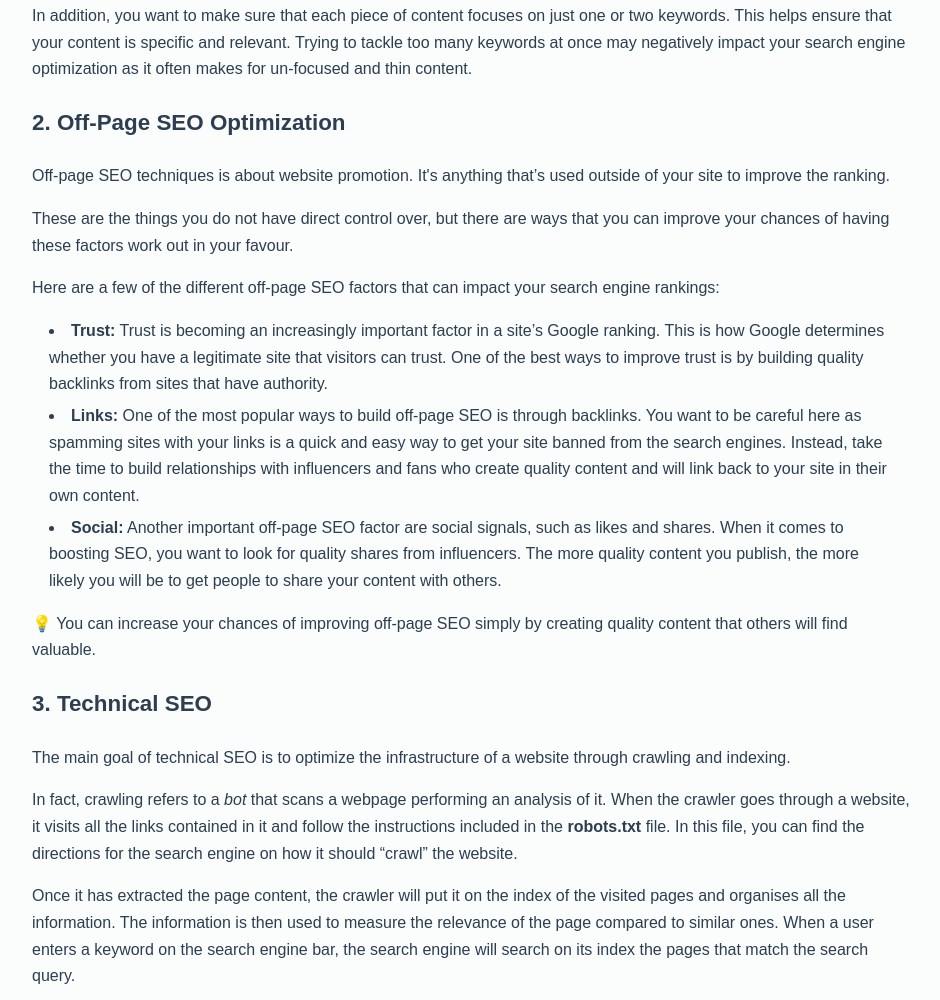
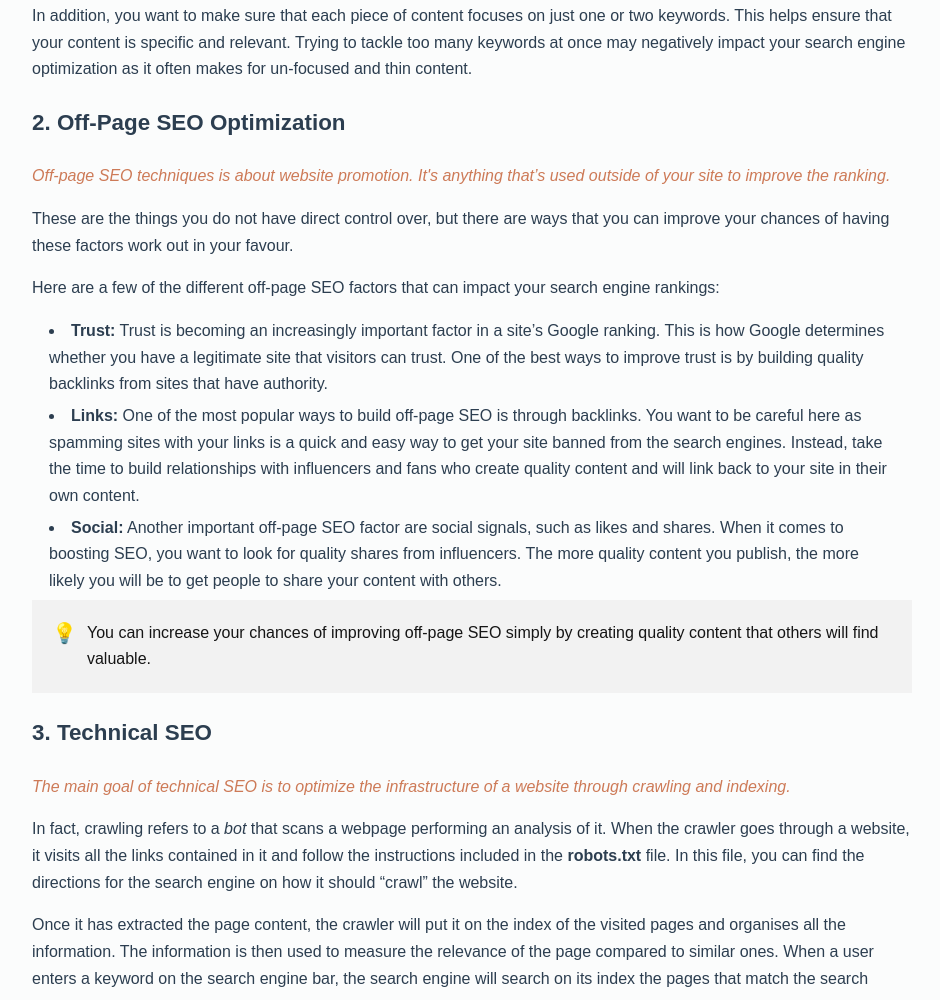
Before and after one commit to martinagabrielli/personal-website-mg, a plain HTML site: page seo-overview/index.html in a window 1280 px wide. Shown: the part 2037-3037 px from the top of the page, without its empty margins (168-1108 px from the left). Drawn offline with Linux system fonts and the light colour scheme.

Commit message:
added style to SEO article and added blog link in main page

```diff
--- a/main.scss
+++ b/main.scss
@@ -139,12 +139,35 @@ ul {
         }
         &.js-clock {
             .container {
-                #profile {
-
-                }
                 #post {
                     code {
                         color: rgb(198, 113, 113);
+                    }
+                }
+            }
+        }
+        &.seo-overview {
+            .container {
+                #post {
+                    .highlight {
+                        font-style: italic;
+                        color: #cd7a57;
+                    }
+                    .callout {
+                        background: #f2f2f2;
+                        display: flex;
+                        padding: 20px;
+                        span {
+                            font-size: 20px;
+                            padding-right: 10px;
+                        }
+                        p {
+                            margin: 0;
+                            color: #151515;
+                        }
+                    }
+                    ol {
+                        list-style-position: inside;
                     }
                 }
             }
--- a/seo-overview/index.html
+++ b/seo-overview/index.html
@@ -77,7 +77,7 @@
           <li><b>Social:</b> Another important off-page SEO factor are social signals, such as likes and shares. When it comes to boosting SEO, you want to look for quality shares from influencers. The more quality content you publish, the more likely you will be to get people to share your content with others.</li>
       </ul>
 
-      <p>💡 You can increase your chances of improving off-page SEO simply by creating quality content that others will find valuable.</p>
+      <div class="callout"><span>💡</span><p>You can increase your chances of improving off-page SEO simply by creating quality content that others will find valuable.</p></div>
 
       <h2>3. Technical SEO</h2>
 
```
Also changed, not shown: index.html (+1 -0 lines), main.css, 1 other file.
